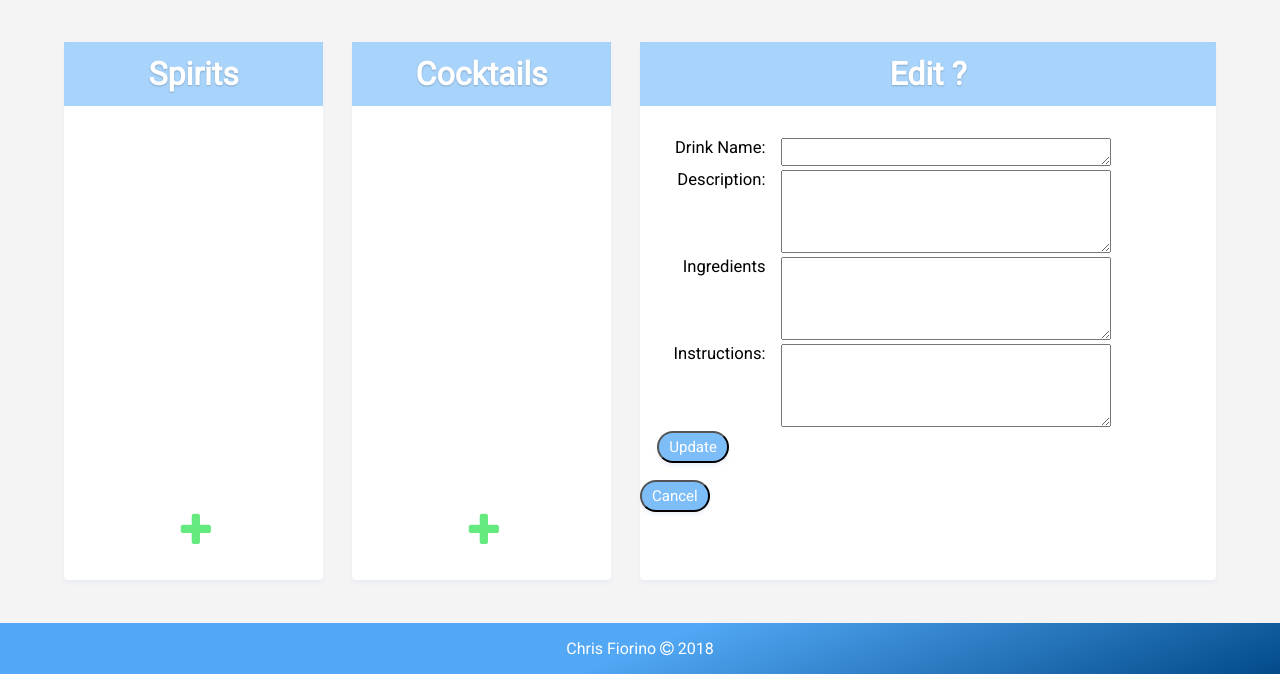
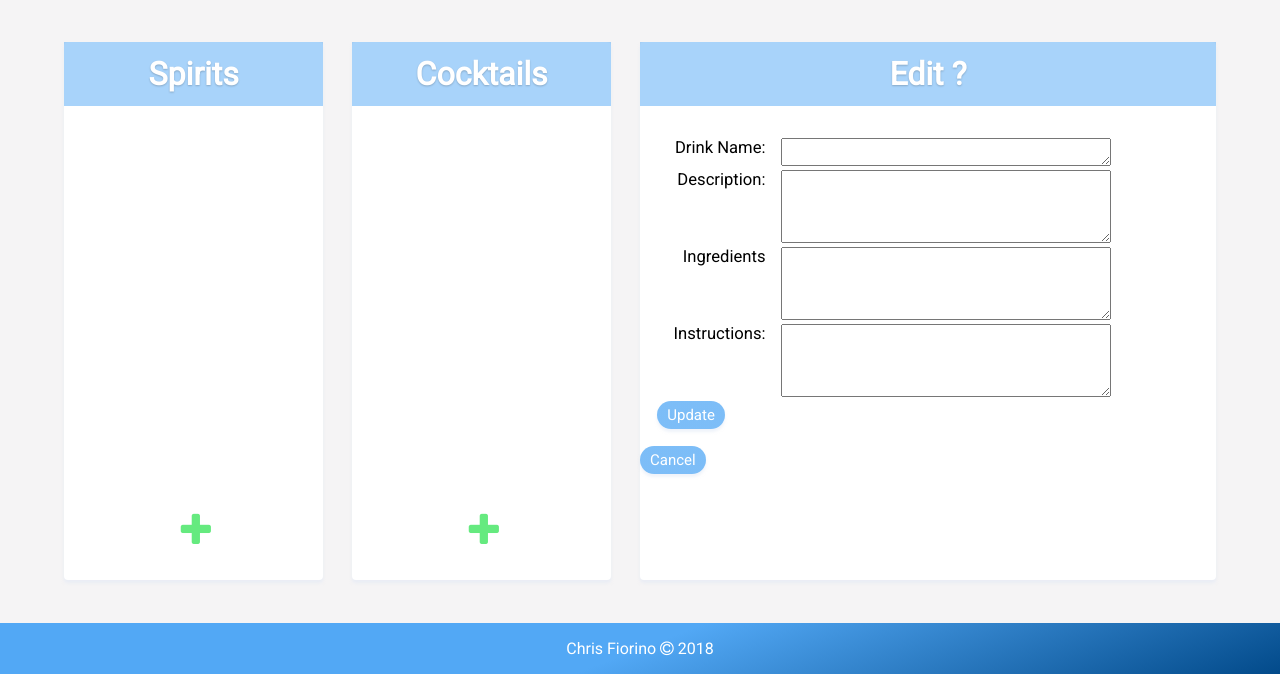
Before and after one commit to chrisfio/BartenderAtHome, a Flask app: template templates/editRecipe.html in a window 1280 px wide. Shown: the part 126-800 px from the top of the page. Run offline with Flask 2, Linux system fonts and the light colour scheme; the template is opened without the code that fills it, so the values that code supplies are empty.

Commit message:
Styling buttons

```diff
--- a/static/grid.css
+++ b/static/grid.css
@@ -169,7 +169,7 @@ li {
 	display: inline-block;
 }
 
-.description {
+.description, .ingredients, .instructions {
 	text-decoration: none;
 	color: #000000;
 	font-family: 'Open Sans', sans-serif;
@@ -260,15 +260,15 @@ textarea {
 }
 
 .description-form {
-	min-height: 75px;
+	min-height: 65px;
 }
 
 .ingredients-form {
-	min-height: 75px;
+	min-height: 65px;
 }
 
 .instructions-form {
-	min-height: 75px;
+	min-height: 65px;
 }
 
 .btn-default {
@@ -333,7 +333,7 @@ a {
 	-webkit-border-radius: 28;
 	-moz-border-radius: 28;
 	border-radius: 28px;
-	border-radius: none;
+	border: none;
 	font-family: 'Roboto', sans-serif;
 	color: #ffffff;
 	font-size: 15px;
--- a/templates/editRecipe.html
+++ b/templates/editRecipe.html
@@ -74,7 +74,7 @@
 				</div>
 			</form>
 			<a href = "{{url_for('showRecipes', spirit_id = spirit_id)}}">
-			<button class="btn btn-default delete">
+			<button class="btn btn-default btn-leftpad">
 			<span class="glyphicon glyphicon-remove" aria-hidden="true"></span> Cancel</button>
 			</a>
 		</div>
```
